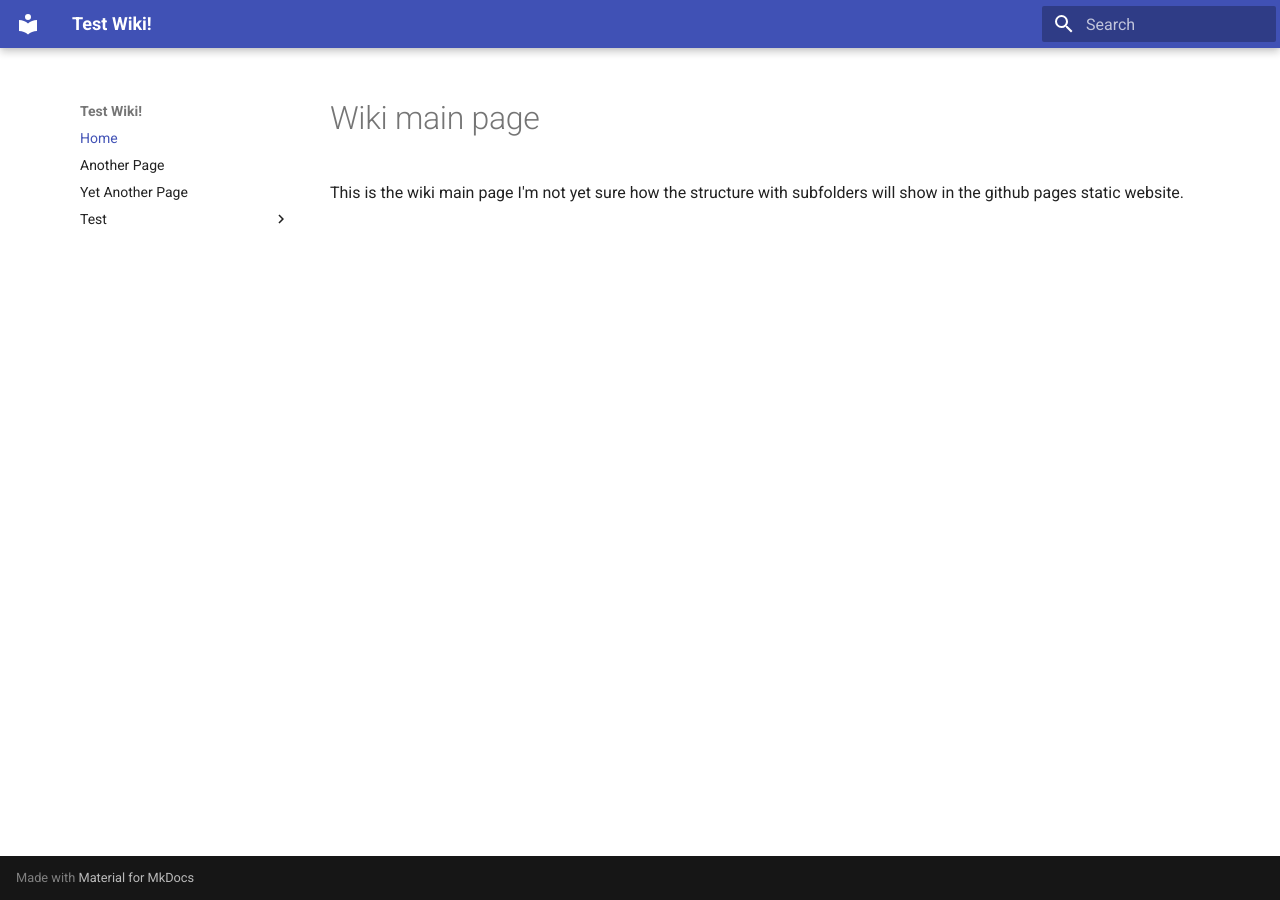
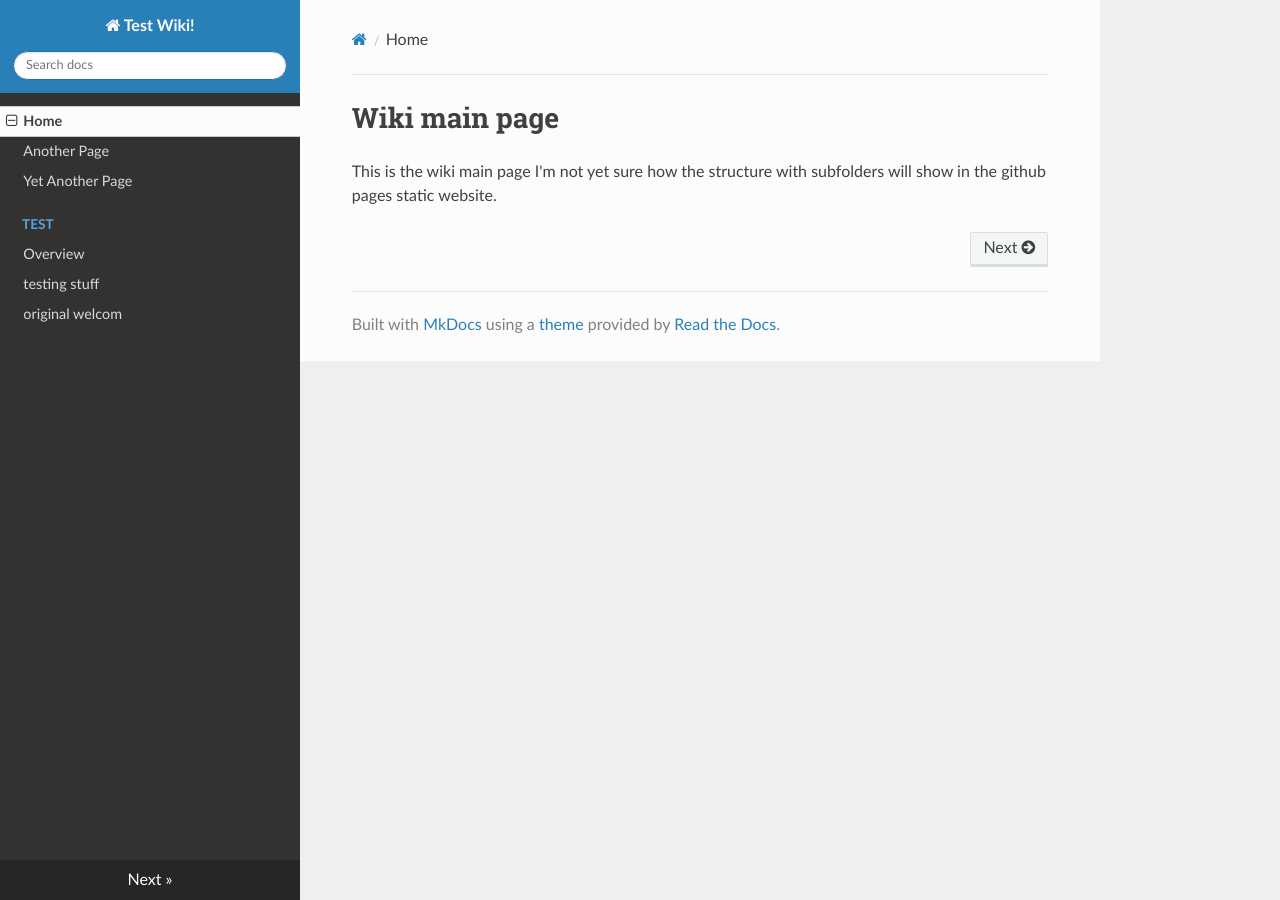
Before and after one commit to GlennGoysens/ObsidianTest, an MkDocs documentation site: the page built from docs/index.md, in a window 1280 px wide. Built offline with MkDocs 1.6.1, drawn with Linux system fonts in a browser that asks for light colours; nearby versions of some CDN libraries.

Commit message:
Update mkdocs.yml

```diff
--- a/mkdocs.yml
+++ b/mkdocs.yml
@@ -1,8 +1,6 @@
 site_name: Test Wiki!
 theme:
-  name: material
-  features:
-    - toc.integrate
+  name: readthedocs
 docs_dir: docs
 site_dir: site
 markdown_extensions:
@@ -17,7 +15,5 @@ nav:
       - 'Overview': "Test/index.md"
       - 'testing stuff': "Test/Testing Stuff.md"
       - 'original welcom': "Test/Welcome.md"
-extra_css:
-  - styles/extra.css
 extra_javascript:
   - https://cdn.jsdelivr.net/npm/mathjax@3/es5/tex-mml-chtml.js
```
